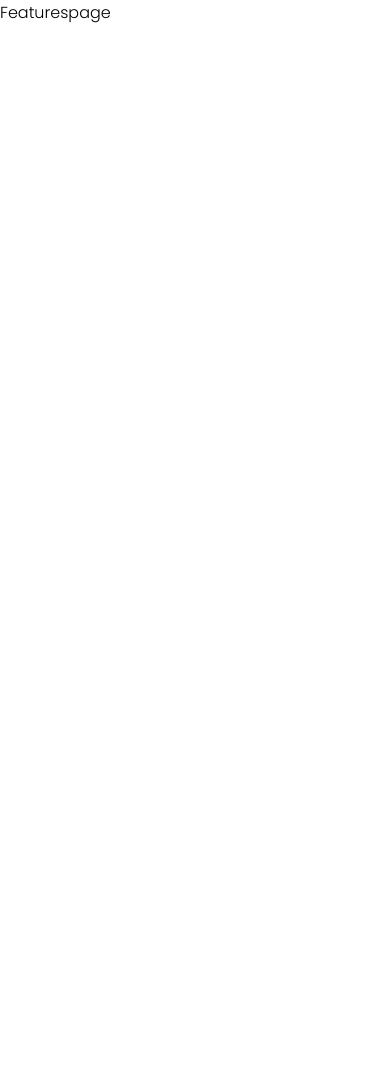
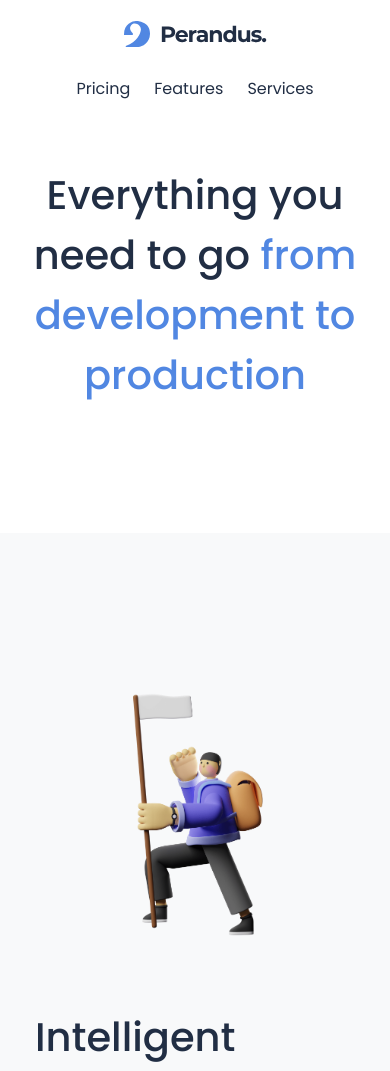
Before and after one commit to shtramvasov/typescript-landing, a React (Create React App) app: page /features in a window 390 px wide. Shown: the top 1071 px of the page. Before the commit the page ends 844 px from the top, so only its background shows below. Built offline with nearby package versions, Linux system fonts and the light colour scheme.

Commit message:
features page features block

```diff
--- /dev/null
+++ b/src/components/FeaturesBlock/FeaturesBlock.tsx
@@ -0,0 +1,33 @@
+import React from 'react'
+import { FeatureItem } from '../FeatureItem/FeatureItem'
+import style from '../FeaturesBlock/featuresblock.module.css'
+import cicdimg from '../../img/features-cicd.png'
+import githubimg from '../../img/features-github.png'
+import languageimg from '../../img/features-language.png'
+
+export const FeaturesBlock: React.FC = () => {
+  return (
+    <section className={style.container}>
+      <div className={style.items}>
+        <FeatureItem
+          title='Intelligent CI/CD'
+          description='Advanced Git integrations allow for a built-in CI/CD process that isn`t just automated, it`s optimized with every push. Pull and merge requests are deployed instantly to a unique URL, accessible to your entire team.'
+          orientation='left'
+          img={cicdimg}
+        />
+        <FeatureItem
+          title='Just code'
+          description='Static assets. API hosting. Serverless and Edge Functions. With a global network defined entirely by your code, you can focus on just that—the craft of coding.'
+          orientation='right'
+          img={githubimg}
+        />
+        <FeatureItem
+          title='Multi Language'
+          description='Perandus comes with NodeJS and Python pre-installed, so you can code without spending hours configuring your environment. Perandus also supports syntax highlighting and code completion for languages like HTML, CSS, JS, and Python.'
+          orientation='left'
+          img={languageimg}
+        />
+      </div>
+    </section>
+  )
+}
--- /dev/null
+++ b/src/components/FeaturesBlock/featuresblock.module.css
@@ -0,0 +1,20 @@
+.container {
+  margin-top: 8rem;
+  padding-top: 10rem;
+  padding-bottom: 20rem;
+  background-image: url("/src/img/features-bg.svg");
+  background-repeat: no-repeat;
+}
+
+.items {
+  padding-left: 1.5rem;
+  padding-right: 1.5rem;
+}
+
+@media (max-width: 680px) {
+  .container {
+    padding-bottom: 0rem;
+    background-image: none;
+    background-color: #F8F9FA;
+  }
+}/*# sourceMappingURL=featuresblock.module.css.map */
--- /dev/null
+++ b/src/components/FeaturesBlock/featuresblock.module.scss
@@ -0,0 +1,23 @@
+@import '../../styles/breakpoints';
+@import '../../styles/colors';
+
+.container {
+  margin-top: 8rem;
+  padding-top: 10rem;
+  padding-bottom: 20rem;
+  background-image: url("/src/img/features-bg.svg");
+  background-repeat: no-repeat;
+}
+
+.items {
+  padding-left: 1.5rem;
+  padding-right: 1.5rem;
+}
+
+@media (max-width: $screen-small) {
+  .container {
+    padding-bottom: 0rem;
+    background-image: none;
+    background-color: $lightgray;
+  }
+}
--- a/src/pages/Featurespage.tsx
+++ b/src/pages/Featurespage.tsx
@@ -1,7 +1,18 @@
 import React from 'react'
+import { FeaturesBlock } from '../components/FeaturesBlock/FeaturesBlock'
+import { HeaderMenu } from '../components/HeaderMenu/HeaderMenu'
 
 export const Featurespage: React.FC = () => {
   return (
-    <div>Featurespage</div>
+    <>
+    <HeaderMenu
+      title='Everything you need to go'
+      accent={{
+        text: 'from development to production',
+        color: 'blue'
+      }}
+    />
+    <FeaturesBlock />
+    </>
   )
 }
```
Also changed, not shown: 1 other file (tests, documents, lock files or other folders).
